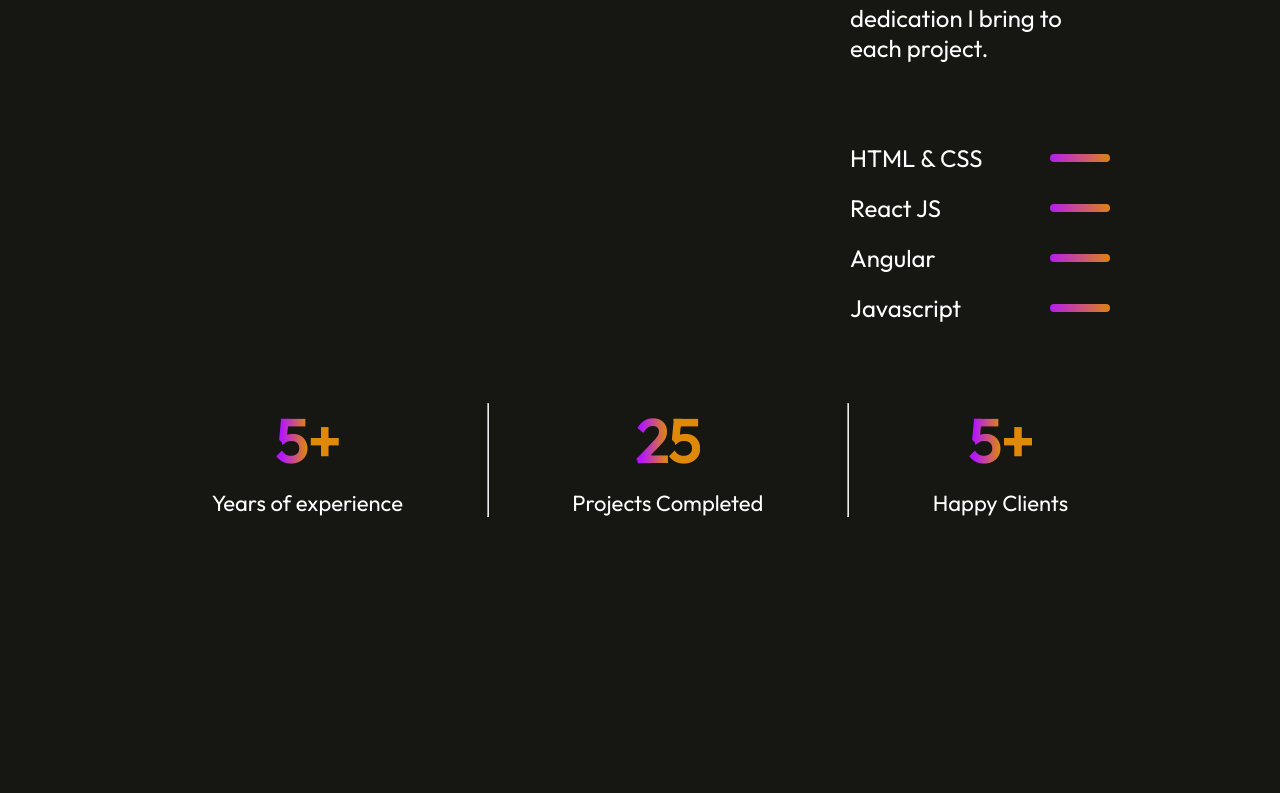
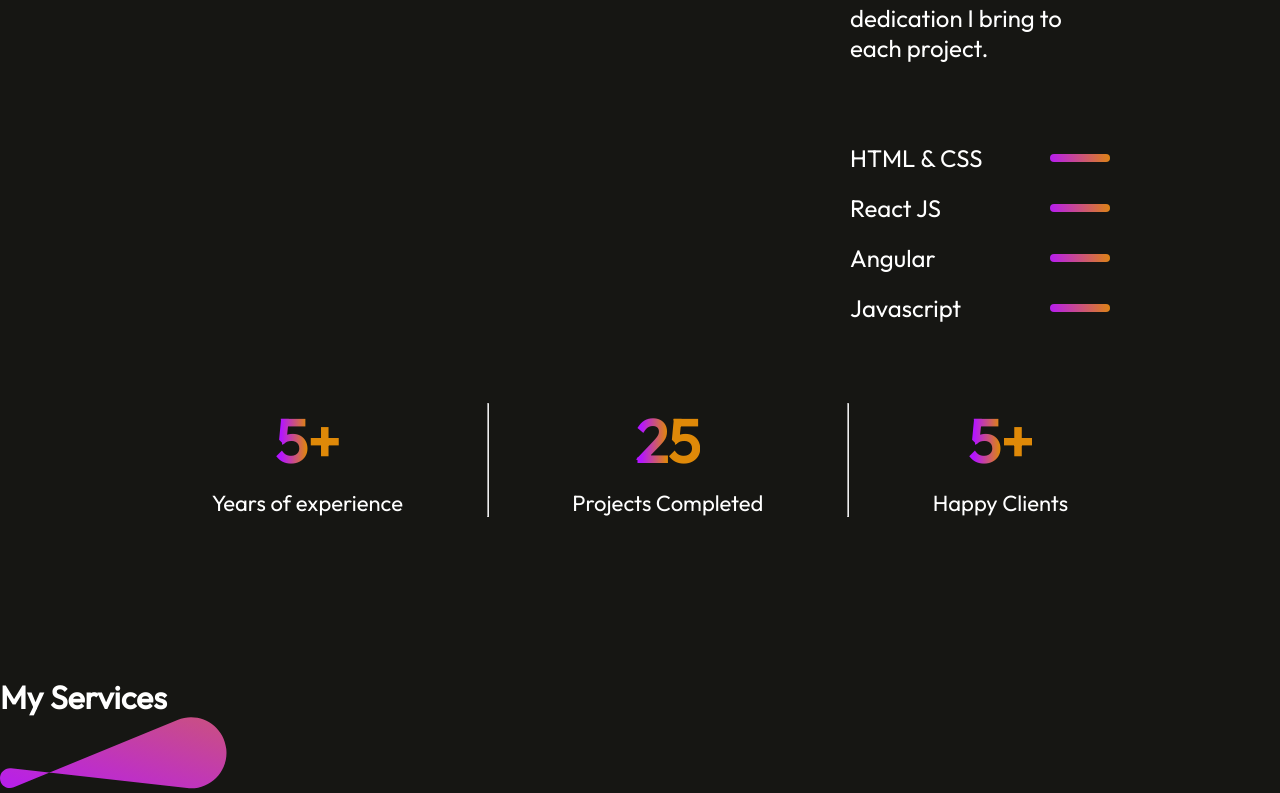
Before and after one commit to raineer24/react-prtfolio, a React (Vite) app: page / in a window 1280 px wide. Shown: the part 2162-2955 px from the top of the page. Before the commit the page ends 2759 px from the top, so only its background shows below. Built offline with nearby package versions, Linux system fonts and the light colour scheme.

Commit message:
services data js

```diff
--- a/src/App.jsx
+++ b/src/App.jsx
@@ -2,13 +2,14 @@ import React from 'react'
 import Navbar from './Components/Navbar/navbar'
 import Hero from './Components/Hero/Hero'
 import About from './Components/About/About'
-
+import Services from './Components/Services/Services'
 const App = () => {
   return (
     <div>
      <Navbar/>
      <Hero />
      <About />
+    <Services />
     </div>
   )
 }
--- a/src/Components/About/About.css
+++ b/src/Components/About/About.css
@@ -89,3 +89,7 @@
     transform: scale(1.05);
     transition: 0.3s;
 }
+.about-achievement:hover {
+    transform: scale(1.12);
+    transition: 0.5s;
+}
--- /dev/null
+++ b/src/Components/Services/Services.jsx
@@ -0,0 +1,19 @@
+import React from 'react'
+import './Services.css'
+import theme_pattern from '../../assets/theme_pattern.svg'
+
+const Services = () => {
+  return (
+    <div className='services'>
+        <div className="services-title">
+            <h1>My Services</h1>
+            <img src={theme_pattern} alt="" />
+        </div>
+        <div className="service-container">
+
+        </div>
+    </div>
+  )
+}
+
+export default Services
```
Also changed, not shown: src/assets/services_data.js (added, +7 -0 lines), src/Components/Services/Services.css (added).
